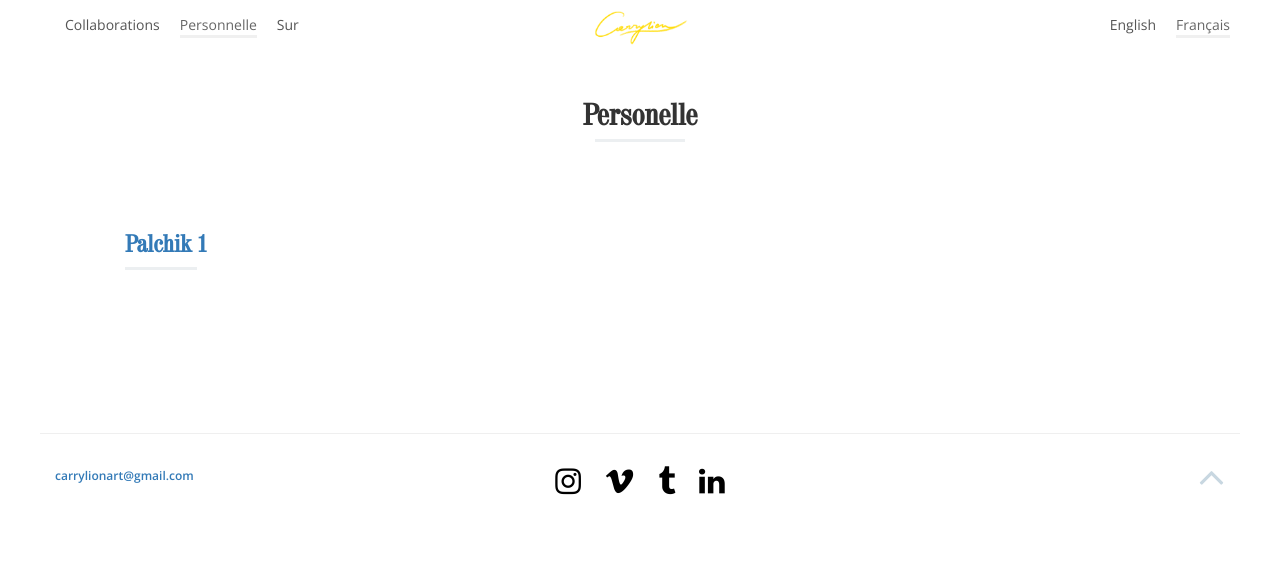
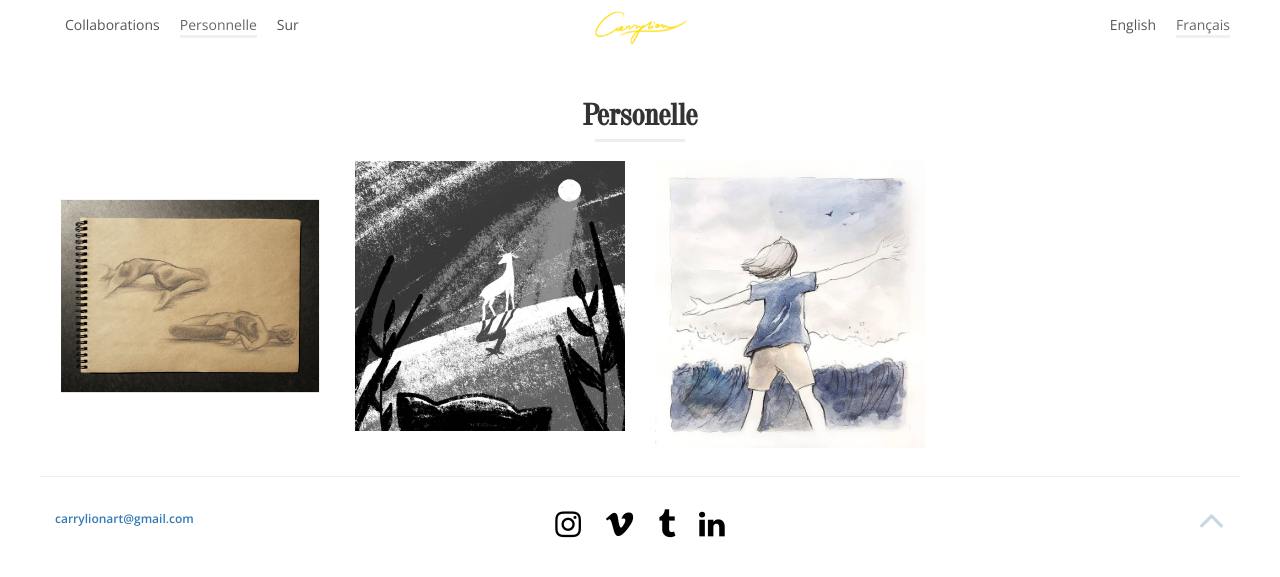
Before and after one commit to ryuldashev/carrylion.com, a Jekyll site: the page built from personal.md, in a window 1280 px wide. Shown: the top 577 px of the page. Built offline with Jekyll 4.4.1, drawn with Linux system fonts in a browser that asks for light colours; nearby versions of some CDN libraries.

Commit message:
Personal section - iter 2

```diff
--- a/_layouts/thumb.html
+++ b/_layouts/thumb.html
@@ -6,12 +6,15 @@
             <div class="col-md-12 mt-6">
                 <h2 class="section-title text-center">{{ page.title }}</h2>
 
-                {% for post in site.personal %}
-                    <div class="wow fadeIn">
-
-                        {% include content-left.html %}
-                    </div>
-                {% endfor %}
+                <div class="row">
+                    {% for post in site.personal %}
+                        <div class="col-xs-3 wow fadeIn">
+                            <a href="{{ post.image }}" data-fancybox>
+                                <img src="{{ post.image }}" alt="">
+                            </a>
+                        </div>
+                    {% endfor %}
+                </div>
 
             </div>
         </div>
--- a/_personal/palchik_1.markdown
+++ b/_personal/palchik_1.markdown
@@ -2,5 +2,5 @@
 title: Palchik 1
 date: 2020-09-14
 published: true
-image: ""
+image: "/uploads/38818417_312581236160257_2124173799627685888_n.jpg"
 ---
--- /dev/null
+++ b/_personal/palchik_2.markdown
@@ -0,0 +1,6 @@
+---
+title: Palchik 2
+date: 2020-09-14
+published: true
+image: "/uploads/67580925_1075550062639013_1003040796965352048_n.jpg"
+---
--- /dev/null
+++ b/_personal/palchik_3.markdown
@@ -0,0 +1,6 @@
+---
+title: Palchik 3
+date: 2020-09-14
+published: true
+image: "/uploads/75554036_530229421161280_6329041087917325361_n.jpg"
+---
```
Also changed, not shown: _uploads/38818417_312581236160257_2124173799627685888_n.jpg (added), _uploads/67580925_1075550062639013_1003040796965352048_n.jpg (added), _uploads/75554036_530229421161280_6329041087917325361_n.jpg (added).
